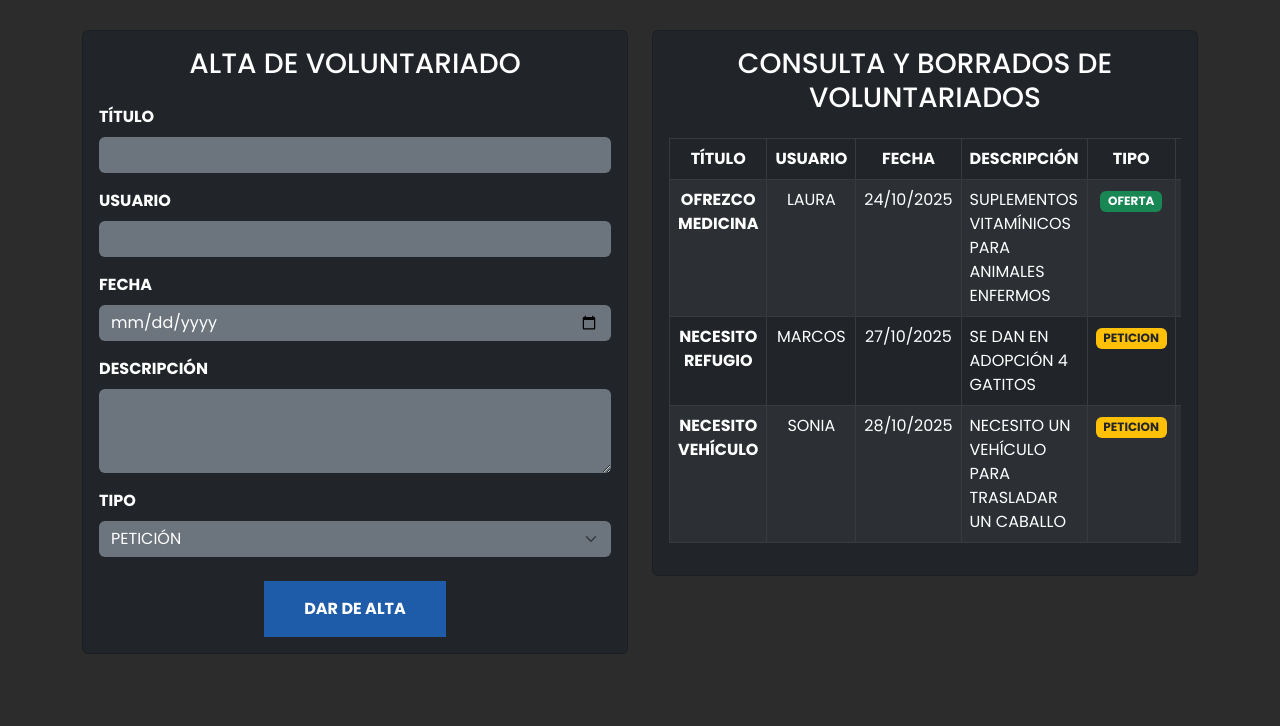
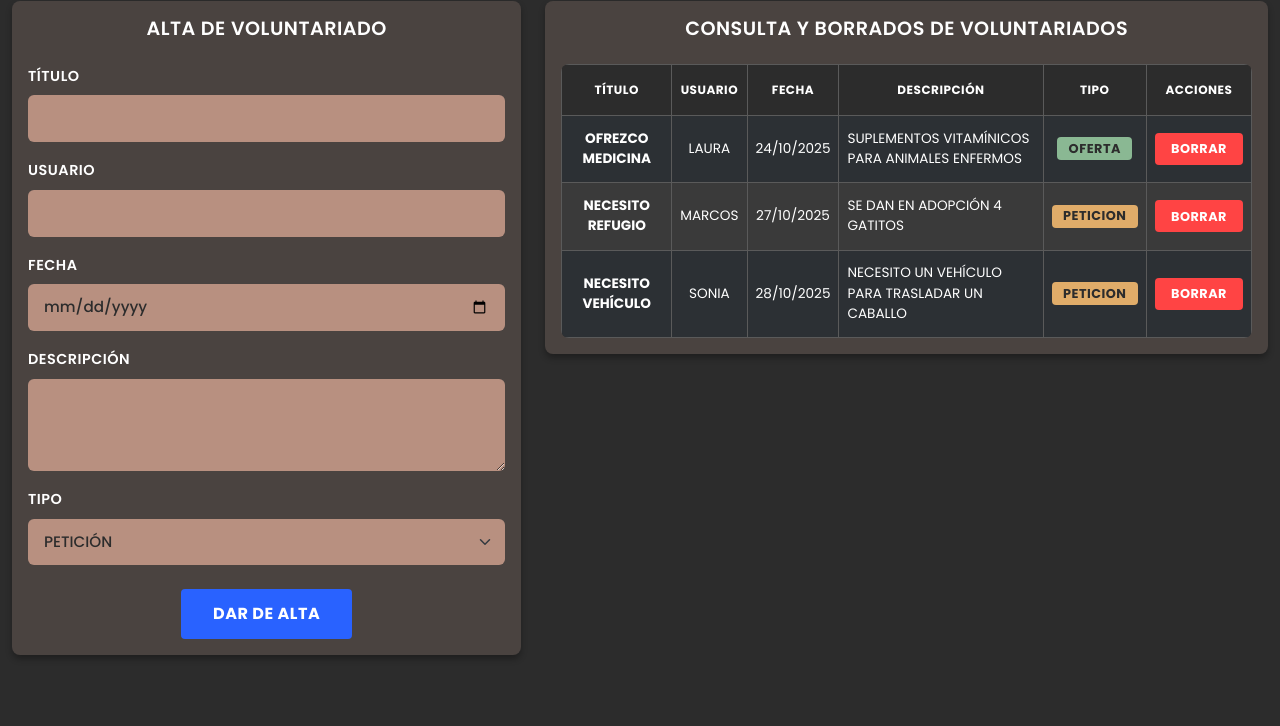
Before and after one commit to alexdor00/Enders, a plain HTML site: page pages/voluntariados.html in a window 1280 px wide. Shown: the part 187-913 px from the top of the page. After the commit the page ends 890 px from the top, so only its background shows below. Drawn offline with nearby package versions, Linux system fonts and the light colour scheme.

Commit message:
feat(voluntariados): implementar diseño final de la interfaz

```diff
--- a/css/common.css
+++ b/css/common.css
@@ -1,20 +1,6 @@
+/* ESTILOS COMUNES A TODAS LAS PÁGINAS
 
-/*
- * PROMPTS DE IA GENERATIVA UTILIZADOS:
- *
- * 1. IA: Claude - Prompt: "necesito resetear los estilos por defecto del navegador"
- *
- * 2. IA: Claude - Prompt: "como configuro la fuente poppins en todo el body"
- *
- * 3. IA: Claude - Prompt: "estilos para navbar de bootstrap con fondo oscuro y links blancos"
- *
- * 4. IA: Claude - Prompt: "botones personalizados azul primary y rojo danger con hover"
- *
- */
-
-/*
-RESET Y BASE
-*/
+/* RESET Y BASE */
 * {
     margin: 0;
     padding: 0;
@@ -25,12 +11,10 @@ body {
     font-family: 'Poppins', sans-serif;
     background-color: #2c2c2c;
     color: #fff;
+    min-height: 100vh;
 }
 
-/*
-NAVBAR (común a todas las páginas)
-    */
-
+/* NAVBAR (común a todas las páginas) */
 .navbar {
     background-color: #2c2c2c !important;
     padding: 1rem 2rem;
@@ -62,30 +46,53 @@ NAVBAR (común a todas las páginas)
     font-size: 0.95rem;
 }
 
-/*
-BOTONES COMUNES
-   */
+/* BOTONES COMUNES BASE */
 .btn {
     border: none;
-    padding: 1rem 2.5rem;
+    padding: 0.8rem 2rem;
     font-weight: 700;
     text-transform: uppercase;
-    border-radius: 0;
-    transition: all 0.3s;
+    transition: all 0.3s ease;
+    letter-spacing: 0.5px;
 }
 
 .btn-primary {
-    background-color: #1e5ba8;
+    background-color: #2962ff;
     color: #fff;
+    border-radius: 4px;
 }
 
 .btn-primary:hover {
-    background-color: #164a8a;
-    transform: translateY(-3px);
+    background-color: #1e4ed8;
+    transform: translateY(-2px);
+    box-shadow: 0 4px 8px rgba(41, 98, 255, 0.3);
 }
 
 .btn-danger {
-    background-color: #dc3545;
+    background-color: #ff4444;
     color: #fff;
-    font-size: 0.9;
+    border-radius: 4px;
+}
+
+.btn-danger:hover {
+    background-color: #cc0000;
+    transform: scale(1.05);
+    box-shadow: 0 2px 6px rgba(255, 68, 68, 0.3);
+}
+
+/* CONTENEDORES */
+.container {
+    max-width: 1400px;
+}
+
+/* ANIMACIÓN BASE */
+@keyframes fadeIn {
+    from {
+        opacity: 0;
+        transform: translateY(20px);
     }
+    to {
+        opacity: 1;
+        transform: translateY(0);
+    }
+}
--- a/css/voluntariados.css
+++ b/css/voluntariados.css
@@ -0,0 +1,163 @@
+/* TÍTULO PRINCIPAL */
+.bg-secondary.bg-opacity-50 {
+    background-color: #9b8e7e !important;
+    opacity: 1 !important;
+}
+
+.bg-secondary h1 {
+    color: #2c2c2c;
+    font-size: 1.8rem;
+    letter-spacing: 1px;
+}
+
+/* CARDS DE VOLUNTARIADOS */
+.card {
+    background-color: #4a4340 !important;
+    border: none;
+    border-radius: 8px;
+    box-shadow: 0 4px 6px rgba(0, 0, 0, 0.3);
+    animation: fadeIn 0.6s ease-in;
+}
+
+.card-title {
+    color: #ffffff;
+    font-size: 1.2rem;
+    font-weight: 600;
+    letter-spacing: 0.5px;
+}
+
+/* FORMULARIO DE VOLUNTARIADOS */
+.form-label {
+    color: #ffffff;
+    font-weight: 600;
+    font-size: 0.9rem;
+    margin-bottom: 0.5rem;
+    text-transform: uppercase;
+    letter-spacing: 0.5px;
+}
+
+.form-control,
+.form-select {
+    background-color: #b89080 !important;
+    border: none !important;
+    color: #2c2c2c !important;
+    font-weight: 500;
+    padding: 0.75rem 1rem;
+    font-size: 0.95rem;
+}
+
+.form-control::placeholder {
+    color: #5a5a5a;
+    opacity: 0.7;
+}
+
+.form-control:focus,
+.form-select:focus {
+    background-color: #c99f8f !important;
+    box-shadow: 0 0 0 0.2rem rgba(184, 144, 128, 0.5) !important;
+    color: #2c2c2c !important;
+}
+
+.form-select option {
+    background-color: #b89080;
+    color: #2c2c2c;
+}
+
+/* TABLA DE VOLUNTARIADOS */
+.table {
+    color: #ffffff;
+    font-size: 0.85rem;
+    margin-bottom: 0;
+}
+
+.table thead th {
+    background-color: #2c2c2c;
+    color: #ffffff;
+    font-weight: 700;
+    text-transform: uppercase;
+    font-size: 0.75rem;
+    letter-spacing: 0.5px;
+    padding: 1rem 0.5rem;
+    border: 1px solid #5a5a5a;
+}
+
+.table tbody td {
+    background-color: #3a3a3a;
+    color: #ffffff;
+    padding: 0.8rem 0.5rem;
+    border: 1px solid #5a5a5a;
+    vertical-align: middle;
+}
+
+.table-striped tbody tr:nth-of-type(odd) td {
+    background-color: #353535;
+}
+
+.table tbody tr:hover td {
+    background-color: #454545;
+}
+
+/* BADGES ESPECÍFICOS */
+.badge {
+    font-size: 0.8rem;
+    padding: 0.4em 0.9em;
+    font-weight: 700;
+    letter-spacing: 0.5px;
+    border-radius: 4px;
+}
+
+.badge.bg-success {
+    background-color: #8ab893 !important;
+    color: #2c2c2c !important;
+}
+
+.badge.bg-warning {
+    background-color: #e0ac69 !important;
+    color: #2c2c2c !important;
+}
+
+/* AJUSTE BOTÓN BORRAR EN TABLA */
+.btn-danger {
+    padding: 0.4rem 1rem;
+    font-size: 0.8rem;
+}
+
+/* TABLA RESPONSIVE */
+.table-responsive {
+    border-radius: 8px;
+    overflow: hidden;
+}
+
+.table-responsive::-webkit-scrollbar {
+    height: 8px;
+}
+
+.table-responsive::-webkit-scrollbar-track {
+    background: #2c2c2c;
+}
+
+.table-responsive::-webkit-scrollbar-thumb {
+    background: #5a5a5a;
+    border-radius: 4px;
+}
+
+.table-responsive::-webkit-scrollbar-thumb:hover {
+    background: #707070;
+}
+
+/* RESPONSIVE - MÓVIL */
+@media (max-width: 991px) {
+    .col-lg-5,
+    .col-lg-7 {
+        margin-bottom: 2rem;
+    }
+
+    .table {
+        font-size: 0.75rem;
+    }
+
+    .table thead th,
+    .table tbody td {
+        padding: 0.5rem 0.3rem;
+    }
+}
--- a/js/voluntariados.js
+++ b/js/voluntariados.js
@@ -1,4 +1,3 @@
-
 // Importamos los datos desde datos.js
 import { voluntariados, obtenerNuevoId } from './datos.js';
 
--- a/pages/voluntariados.html
+++ b/pages/voluntariados.html
@@ -21,6 +21,9 @@
 
     <!-- CSS Común -->
     <link rel="stylesheet" href="../css/common.css">
+
+    <!-- CSS Específico de Voluntariados -->
+    <link rel="stylesheet" href="../css/voluntariados.css">
 </head>
 <body>
 
@@ -52,50 +55,53 @@
         </div>
     </nav>
 
-    <header class="text-center my-5">
-        <h1 class="fw-bold">Gestión de Voluntariados</h1>
-    </header>
+    <!-- CONTENIDO PRINCIPAL -->
+    <div class="container my-4">
 
-    <!-- CONTENIDO PRINCIPAL -->
-    <div class="container my-5">
+        <!-- TÍTULO PRINCIPAL -->
+        <div class="text-center mb-4">
+            <div class="bg-secondary bg-opacity-50 py-3 rounded">
+                <h1 class="fw-bold text-uppercase mb-0">Gestión de Voluntariados</h1>
+            </div>
+        </div>
 
         <div class="row">
 
             <!-- COLUMNA IZQUIERDA: FORMULARIO -->
-            <div class="col-lg-6 mb-4">
-                <div class="card bg-dark text-white">
+            <div class="col-lg-5 mb-4">
+                <div class="card text-white">
                     <div class="card-body">
                         <h3 class="card-title text-center mb-4">ALTA DE VOLUNTARIADO</h3>
 
                         <form id="formVoluntariado">
 
                             <div class="mb-3">
-                                <label for="titulo" class="form-label fw-bold">TÍTULO</label>
-                                <input type="text" class="form-control bg-secondary text-white border-0"
+                                <label for="titulo" class="form-label">TÍTULO</label>
+                                <input type="text" class="form-control"
                                     id="titulo" name="titulo" required>
                             </div>
 
                             <div class="mb-3">
-                                <label for="usuario" class="form-label fw-bold">USUARIO</label>
-                                <input type="text" class="form-control bg-secondary text-white border-0"
+                                <label for="usuario" class="form-label">USUARIO</label>
+                                <input type="text" class="form-control"
                                     id="usuario" name="usuario" required>
                             </div>
 
                             <div class="mb-3">
-                                <label for="fecha" class="form-label fw-bold">FECHA</label>
-                                <input type="date" class="form-control bg-secondary text-white border-0"
+                                <label for="fecha" class="form-label">FECHA</label>
+                                <input type="date" class="form-control"
                                     id="fecha" name="fecha" required>
                             </div>
 
                             <div class="mb-3">
-                                <label for="descripcion" class="form-label fw-bold">DESCRIPCIÓN</label>
-                                <textarea class="form-control bg-secondary text-white border-0"
+                                <label for="descripcion" class="form-label">DESCRIPCIÓN</label>
+                                <textarea class="form-control"
                                         id="descripcion" name="descripcion" rows="3" required></textarea>
                             </div>
 
                             <div class="mb-4">
-                                <label for="tipo" class="form-label fw-bold">TIPO</label>
-                                <select class="form-select bg-secondary text-white border-0"
+                                <label for="tipo" class="form-label">TIPO</label>
+                                <select class="form-select"
                                         id="tipo" name="tipo" required>
                                     <option value="peticion" selected>PETICIÓN</option>
                                     <option value="oferta">OFERTA</option>
@@ -111,8 +117,8 @@
                 </div>
             </div>
 
-            <div class="col-lg-6">
-                <div class="card bg-dark text-white">
+            <div class="col-lg-7">
+                <div class="card text-white">
                     <div class="card-body">
                         <h3 class="card-title text-center mb-4">CONSULTA Y BORRADOS DE VOLUNTARIADOS</h3>
 
@@ -156,5 +162,14 @@
 
 <!--
     1. IA: Claude - Prompt: "Cómo crear una estructura básica HTML5 con Bootstrap 5? Necesito solo el head con los enlaces de Bootstrap y la fuente Poppins de Google Fonts"
+
     2. IA: Claude - Prompt: "Cómo crear un navbar de Bootstrap con fondo oscuro que tenga 4 enlaces: Dashboard, Login, Voluntariados, Alta Usuario? Y a la derecha debe mostrar el estado de login"
+
+    3. IA: Claude - Prompt: "cómo crear un formulario con Bootstrap que tenga campos de texto, textarea, select y un botón de envío?"
+
+    4. IA: Claude - Prompt: "cómo crear una tabla responsive con Bootstrap que muestre datos dinámicos y tenga botones de acción en cada fila"
+
+    5. IA: Claude - Prompt: "cómo conectar un archivo javascript externo a mi html usando módulos ES6? necesito importar datos desde otro archivo js"
+
+    6. IA: Claude - Prompt: "cómo hacer que al cargar la página se muestren automáticamente datos de un array en una tabla html usando javascript?"
 -->
```
